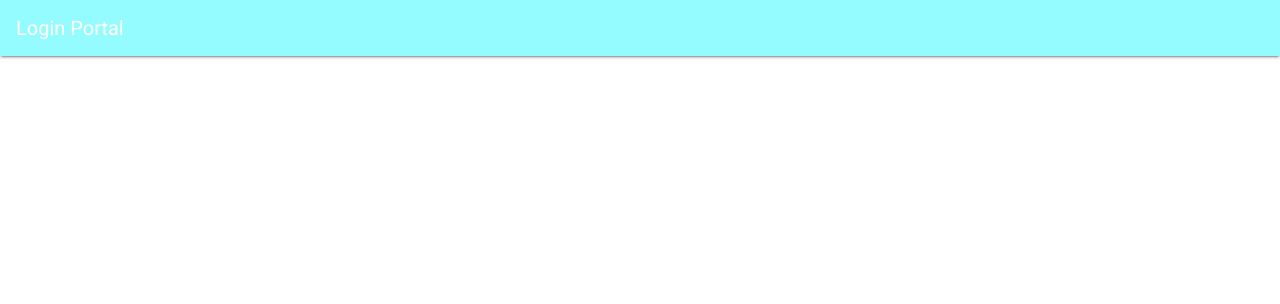
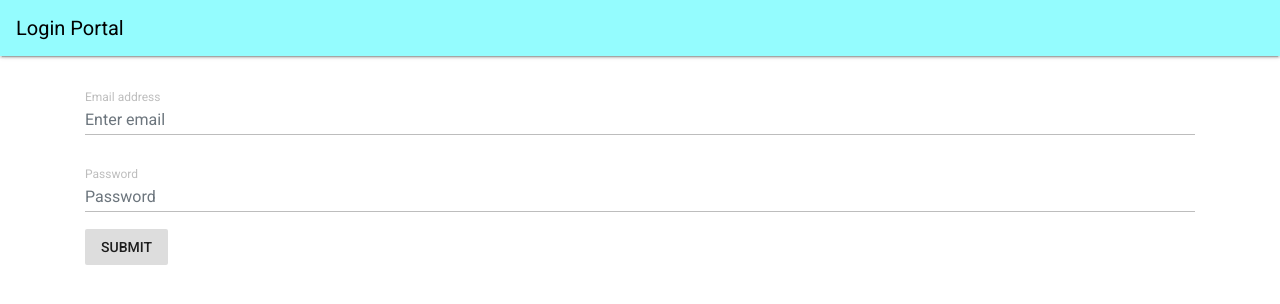
Before and after one commit to phillial/CSSE280-finalProject-phillial-ravellp, a plain HTML site: page FinalProject/public/index.html in a window 1280 px wide. Drawn offline with Linux system fonts and the light colour scheme; some packages are replaced by stand-ins of ours.

Commit message:
updated login portal and CSS

```diff
--- a/FinalProject/public/index.html
+++ b/FinalProject/public/index.html
@@ -16,6 +16,17 @@
   </nav>
   <div id="mainPage" class="container page-container">
 
+    <form>
+      <div class="form-group">
+        <label for="exampleInputEmail1">Email address</label>
+        <input type="email" class="form-control" id="exampleInputEmail1" aria-describedby="emailHelp" placeholder="Enter email">
+      </div>
+      <div class="form-group">
+        <label for="exampleInputPassword1">Password</label>
+        <input type="password" class="form-control" id="exampleInputPassword1" placeholder="Password">
+      </div>
+      <button type="submit" class="btn">Submit</button>
+    </form>
 
   </div>
   <script src="scripts/jquery.min.js"></script>
--- a/FinalProject/public/styles/main.css
+++ b/FinalProject/public/styles/main.css
@@ -4,6 +4,9 @@ body {
 
 .navbar {
     background-color: #94FCFE;
+}
+
+.navbar > .navbar-brand {
     color: black;
 }
 
@@ -15,3 +18,7 @@ body {
 .label {
     font-weight: bold;
 }
+
+.btn {
+    background-color: #ddd;
+}
```
